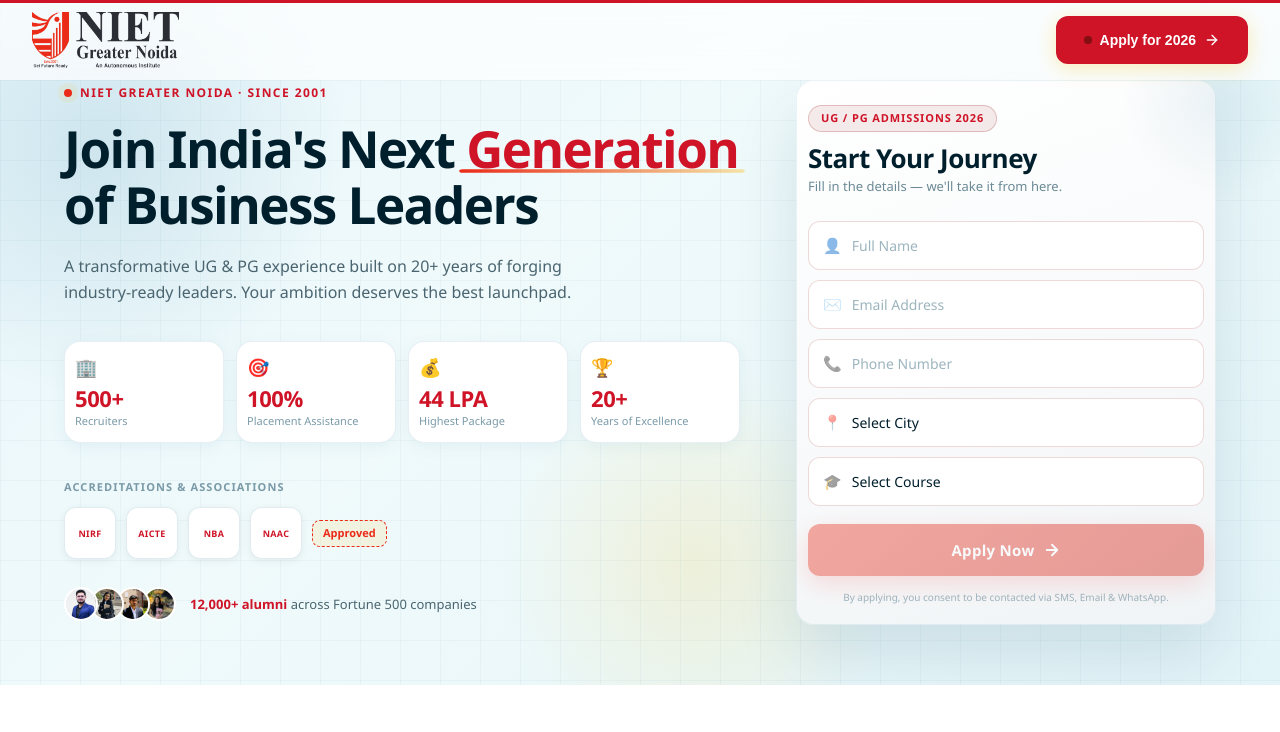
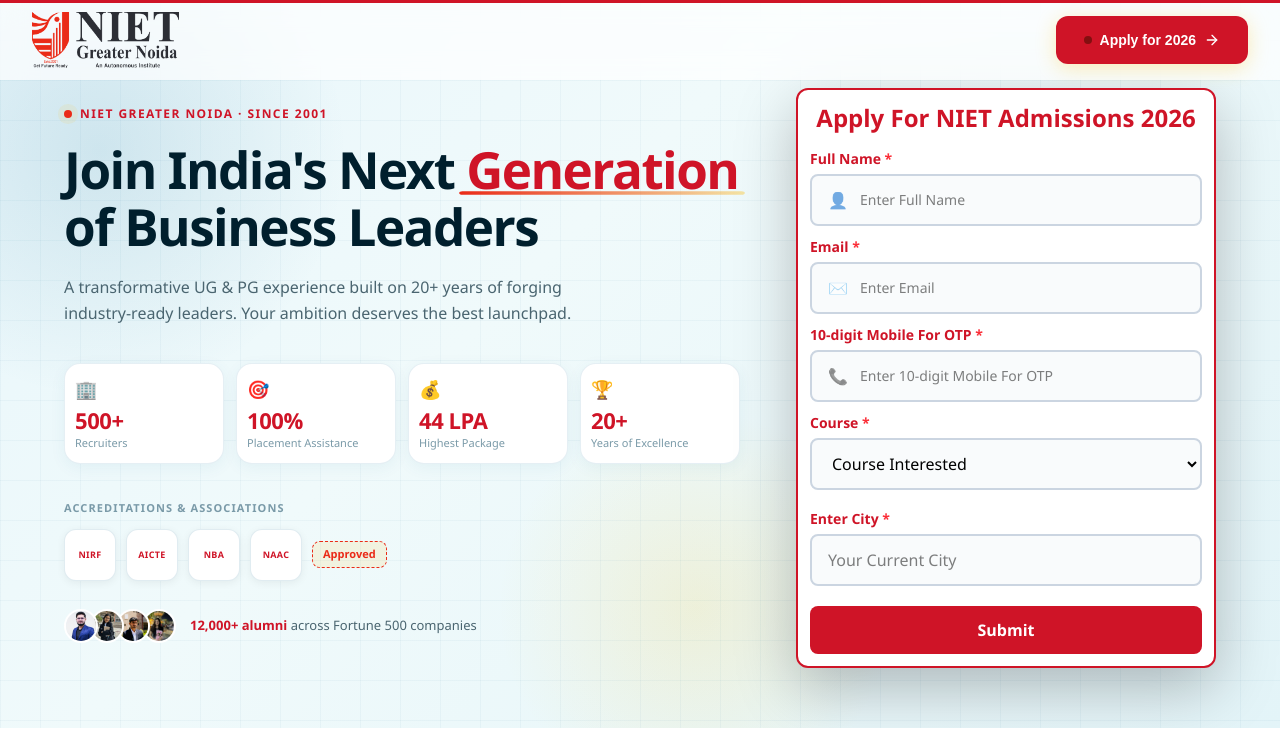
Before and after one commit to aragonani/niet-clg, a Next.js app: page /niet in a window 1280 px wide. Shown: the top 732 px of the page. Built offline with nearby package versions, Linux system fonts and the light colour scheme.

Commit message:
niet register form modify

```diff
--- a/components/colleges-components/niet.tsx
+++ b/components/colleges-components/niet.tsx
@@ -68,7 +68,7 @@
 
 
        <Modal isOpen={isModalOpen} onClose={() => handleCloseForm()}>
-        <RegisterForm formHeading={modalHeading}/>
+        <RegisterForm/>
        </Modal>
     </div>
   )
--- a/components/register-form.tsx
+++ b/components/register-form.tsx
@@ -1,7 +1,279 @@
+// "use client";
+
+// import { useState } from "react";
+// import "../app/hero.css";
+
+// const courses = [
+//   "PGDM Global",
+//   "PGDM Standard",
+//   "MBA",
+//   "MCA",
+//   "B.Tech (ME)",
+//   "(BBA + MBA)",
+//   "BBA",
+//   "BCA"
+// ];
+
+// const cities = [
+//   "Delhi NCR",
+//   "Mumbai",
+//   "Bengaluru",
+//   "Faridabad",
+//   "Ghaziabad",
+//   "Meerut",
+//   "Aligarh",
+//   "Agra",
+//   "Hyderabad",
+//   "Chennai",
+//   "Pune",
+//   "Kolkata",
+//   "Ahmedabad",
+//   "Jaipur",
+//   "Lucknow",
+//   "Gurugram",
+//   "Noida",
+//   "Chandigarh",
+//   "Bhopal",
+//   "Indore",
+// ];
+
+// interface Props {
+//   formHeading?: string;
+// }
+// export default function RegisterForm({formHeading}: Props) {
+//   const [form, setForm] = useState({
+//     name: "",
+//     email: "",
+//     phone: "",
+//     city: "",
+//     course: "",
+//   });
+//   const [submitted, setSubmitted] = useState(false);
+//   const [focused, setFocused] = useState<string | null>(null);
+//   const [loading, setLoading] = useState(false);
+//   const [error, setError] = useState(false);
+
+//   const handleChange = (
+//     e: React.ChangeEvent<HTMLInputElement | HTMLSelectElement>,
+//   ) => setForm({ ...form, [e.target.name]: e.target.value });
+
+//   const handleSubmit = async (e: React.MouseEvent<HTMLButtonElement>) => {
+//     e.preventDefault();
+//     setLoading(true);
+//     setError(false);
+//     try {
+//       const res = await fetch("/api/send-lead", {
+//         method: "POST",
+//         headers: { "Content-Type": "application/json" },
+//         body: JSON.stringify(form),
+//       });
+//       if (!res.ok) throw new Error();
+//       setSubmitted(true);
+//     } catch {
+//       setError(true);
+//     } finally {
+//       setLoading(false);
+//     }
+//   };
+
+//   if (submitted) {
+//     return (
+//       <div className="register-form-card flex flex-col items-center justify-center min-h-120 text-center px-6">
+//         <div className="success-icon mb-6">
+//           <svg width="64" height="64" viewBox="0 0 64 64" fill="none">
+//             <circle cx="32" cy="32" r="32" fill="#fcc423" fillOpacity="0.15" />
+//             <circle cx="32" cy="32" r="24" fill="#fcc423" fillOpacity="0.25" />
+//             <path
+//               d="M20 33l9 9 15-18"
+//               stroke="#fcc423"
+//               strokeWidth="3"
+//               strokeLinecap="round"
+//               strokeLinejoin="round"
+//             />
+//           </svg>
+//         </div>
+//         <h3 className="text-2xl font-bold text-white mb-2">You're In!</h3>
+//         <p className="text-white/70 text-sm leading-relaxed">
+//           Our admissions team will reach out to you within 24 hours.
+//         </p>
+//         <button
+//           onClick={() => {
+//             setSubmitted(false);
+//             setForm({ name: "", email: "", phone: "", city: "", course: "" });
+//           }}
+//           className="mt-8 text-xs text-[#fcc423] underline underline-offset-4 opacity-70 hover:opacity-100 transition-opacity"
+//         >
+//           Submit another enquiry
+//         </button>
+
+//         <style jsx>{`
+//           @keyframes pop-in {
+//             0% {
+//               transform: scale(0.5);
+//               opacity: 0;
+//             }
+//             70% {
+//               transform: scale(1.1);
+//             }
+//             100% {
+//               transform: scale(1);
+//               opacity: 1;
+//             }
+//           }
+//           .success-icon {
+//             animation: pop-in 0.5s ease forwards;
+//           }
+//         `}</style>
+//       </div>
+//     );
+//   }
+
+//   const fields = [
+//     { name: "name", placeholder: "Full Name", type: "text", icon: "👤" },
+//     { name: "email", placeholder: "Email Address", type: "email", icon: "✉️" },
+//     { name: "phone", placeholder: "Phone Number", type: "tel", icon: "📞" },
+//   ];
+
+//   return (
+//     <div className="register-form-card">
+//       {/* Header */}
+//       <div className="form-header">
+//         <div className="badge">{formHeading ? `${formHeading} Admissions 2026` : "UG / PG Admissions 2026"}</div>
+//         <h2 className="form-title">Start Your Journey</h2>
+//         <p className="form-subtitle">
+//           Fill in the details — we'll take it from here.
+//         </p>
+//       </div>
+
+//       {/* Fields */}
+//       <div className="fields-stack">
+//         {fields.map((f) => (
+//           <div
+//             key={f.name}
+//             className={`field-wrap ${focused === f.name ? "field-focused" : ""}`}
+//           >
+//             <span className="field-icon">{f.icon}</span>
+//             <input
+//               name={f.name}
+//               type={f.type}
+//               placeholder={f.placeholder}
+//               value={(form as Record<string, string>)[f.name]}
+//               onChange={(e) => {
+//                 if (f.name === "phone") {
+//                   // Allow only digits & max 10 length
+//                   const value = e.target.value.replace(/\D/g, "").slice(0, 12);
+//                   setForm({ ...form, phone: value });
+//                 } else {
+//                   handleChange(e);
+//                 }
+//               }}
+//               onFocus={() => setFocused(f.name)}
+//               onBlur={() => setFocused(null)}
+//               autoComplete="off"
+//             />
+
+//           </div>
+
+//         ))}
+
+//         {/* City */}
+//         <div
+//           className={`field-wrap ${focused === "city" ? "field-focused" : ""}`}
+//         >
+//           <span className="field-icon">📍</span>
+//           <select
+//             name="city"
+//             value={form.city}
+//             onChange={handleChange}
+//             onFocus={() => setFocused("city")}
+//             onBlur={() => setFocused(null)}
+//           >
+//             <option value="" disabled>
+//               Select City
+//             </option>
+//             {cities.map((c) => (
+//               <option key={c}>{c}</option>
+//             ))}
+//           </select>
+//         </div>
+
+//         {/* Course */}
+//         <div
+//           className={`field-wrap ${focused === "course" ? "field-focused" : ""}`}
+//         >
+//           <span className="field-icon">🎓</span>
+//           <select
+//             name="course"
+//             value={form.course}
+//             onChange={handleChange}
+//             onFocus={() => setFocused("course")}
+//             onBlur={() => setFocused(null)}
+//           >
+//             <option value="" disabled>
+//               Select Course
+//             </option>
+//             {courses.map((c) => (
+//               <option key={c}>{c}</option>
+//             ))}
+//           </select>
+//         </div>
+//       </div>
+
+//       {/* CTA */}
+//       <button
+//         onClick={handleSubmit}
+//         disabled={
+//           !form.name ||
+//           !form.email ||
+//           form.phone.length !== 10 ||
+//           !form.city ||
+//           !form.course
+//         }
+//         className="submit-btn"
+//       >
+//         <span>{loading ? "Sending..." : "Apply Now"}</span>
+//         {!loading && (
+//           <svg
+//             width="18"
+//             height="18"
+//             viewBox="0 0 24 24"
+//             fill="none"
+//             stroke="currentColor"
+//             strokeWidth="2.5"
+//             strokeLinecap="round"
+//             strokeLinejoin="round"
+//           >
+//             <path d="M5 12h14M12 5l7 7-7 7" />
+//           </svg>
+//         )}
+//       </button>
+
+//       <p className="consent-text">
+//         By applying, you consent to be contacted via SMS, Email & WhatsApp.
+//         {/* This overrides DNC/NDNC registration. */}
+//       </p>
+
+//       {error && (
+//         <p
+//           style={{
+//             color: "#f87171",
+//             fontSize: 12,
+//             textAlign: "center",
+//             marginTop: 8,
+//           }}
+//         >
+//           Something went wrong. Please try again.
+//         </p>
+//       )}
+//     </div>
+//   );
+// }
+
+
 "use client";
 
 import { useState } from "react";
-import "../app/hero.css";
+import { motion } from "framer-motion";
 
 const courses = [
   "PGDM Global",
@@ -14,33 +286,7 @@
   "BCA"
 ];
 
-const cities = [
-  "Delhi NCR",
-  "Mumbai",
-  "Bengaluru",
-  "Faridabad",
-  "Ghaziabad",
-  "Meerut",
-  "Aligarh",
-  "Agra",
-  "Hyderabad",
-  "Chennai",
-  "Pune",
-  "Kolkata",
-  "Ahmedabad",
-  "Jaipur",
-  "Lucknow",
-  "Gurugram",
-  "Noida",
-  "Chandigarh",
-  "Bhopal",
-  "Indore",
-];
-
-interface Props {
-  formHeading?: string;
-}
-export default function RegisterForm({formHeading}: Props) {
+export default function RegisterForm() {
   const [form, setForm] = useState({
     name: "",
     email: "",
@@ -48,29 +294,64 @@
     city: "",
     course: "",
   });
-  const [submitted, setSubmitted] = useState(false);
+
+  const [errors, setErrors] = useState<any>({});
   const [focused, setFocused] = useState<string | null>(null);
   const [loading, setLoading] = useState(false);
-  const [error, setError] = useState(false);
+  const [submitted, setSubmitted] = useState(false);
+
+  // 🔹 Validation function
+  const validate = () => {
+    const newErrors: any = {};
+
+    if (!form.name.trim()) newErrors.name = "Name is required";
+
+    if (!form.email.trim()) {
+      newErrors.email = "Email is required";
+    } else if (!/^\S+@\S+\.\S+$/.test(form.email)) {
+      newErrors.email = "Invalid email format";
+    }
+
+    if (!form.phone.trim()) {
+      newErrors.phone = "Phone is required";
+    } else if (form.phone.length !== 10) {
+      newErrors.phone = "Phone must be 10 digits";
+    }
+
+    if (!form.course) newErrors.course = "Select a course";
+    if (!form.city.trim()) newErrors.city = "City is required";
+
+    setErrors(newErrors);
+    return Object.keys(newErrors).length === 0;
+  };
 
   const handleChange = (
-    e: React.ChangeEvent<HTMLInputElement | HTMLSelectElement>,
-  ) => setForm({ ...form, [e.target.name]: e.target.value });
+    e: React.ChangeEvent<HTMLInputElement | HTMLSelectElement>
+  ) => {
+    setForm({ ...form, [e.target.name]: e.target.value });
+
+    // remove error on typing
+    setErrors({ ...errors, [e.target.name]: "" });
+  };
 
   const handleSubmit = async (e: React.MouseEvent<HTMLButtonElement>) => {
     e.preventDefault();
+
+    if (!validate()) return;
+
     setLoading(true);
-    setError(false);
+
     try {
       const res = await fetch("/api/send-lead", {
         method: "POST",
         headers: { "Content-Type": "application/json" },
         body: JSON.stringify(form),
       });
-      if (!res.ok) throw new Error();
+
+      if (!res.ok) throw new Error("Failed");
       setSubmitted(true);
     } catch {
-      setError(true);
+      setErrors({ submit: "Something went wrong. Try again." });
     } finally {
       setLoading(false);
     }
@@ -78,191 +359,135 @@
 
   if (submitted) {
     return (
-      <div className="register-form-card flex flex-col items-center justify-center min-h-120 text-center px-6">
-        <div className="success-icon mb-6">
-          <svg width="64" height="64" viewBox="0 0 64 64" fill="none">
-            <circle cx="32" cy="32" r="32" fill="#fcc423" fillOpacity="0.15" />
-            <circle cx="32" cy="32" r="24" fill="#fcc423" fillOpacity="0.25" />
-            <path
-              d="M20 33l9 9 15-18"
-              stroke="#fcc423"
-              strokeWidth="3"
-              strokeLinecap="round"
-              strokeLinejoin="round"
-            />
-          </svg>
-        </div>
-        <h3 className="text-2xl font-bold text-white mb-2">You're In!</h3>
-        <p className="text-white/70 text-sm leading-relaxed">
-          Our admissions team will reach out to you within 24 hours.
+      <div className="w-full max-w-md mx-auto bg-white rounded-xl p-6 border-2 border-[#cf1427] text-center">
+        <h3 className="text-xl font-bold text-[#cf1427] mb-2">You're In 🎉</h3>
+        <p className="text-sm text-gray-600">
+          Our team will contact you within 24 hours.
         </p>
-        <button
-          onClick={() => {
-            setSubmitted(false);
-            setForm({ name: "", email: "", phone: "", city: "", course: "" });
-          }}
-          className="mt-8 text-xs text-[#fcc423] underline underline-offset-4 opacity-70 hover:opacity-100 transition-opacity"
-        >
-          Submit another enquiry
-        </button>
-
-        <style jsx>{`
-          @keyframes pop-in {
-            0% {
-              transform: scale(0.5);
-              opacity: 0;
-            }
-            70% {
-              transform: scale(1.1);
-            }
-            100% {
-              transform: scale(1);
-              opacity: 1;
-            }
-          }
-          .success-icon {
-            animation: pop-in 0.5s ease forwards;
-          }
-        `}</style>
       </div>
     );
   }
 
-  const fields = [
-    { name: "name", placeholder: "Full Name", type: "text", icon: "👤" },
-    { name: "email", placeholder: "Email Address", type: "email", icon: "✉️" },
-    { name: "phone", placeholder: "Phone Number", type: "tel", icon: "📞" },
-  ];
+  const isFormValid =
+    form.name &&
+    form.email &&
+    form.phone.length === 10 &&
+    form.city &&
+    form.course;
 
   return (
-    <div className="register-form-card">
-      {/* Header */}
-      <div className="form-header">
-        <div className="badge">{formHeading ? `${formHeading} Admissions 2026` : "UG / PG Admissions 2026"}</div>
-        <h2 className="form-title">Start Your Journey</h2>
-        <p className="form-subtitle">
-          Fill in the details — we'll take it from here.
-        </p>
-      </div>
+    <div className="w-full mx-auto bg-white rounded-xl p-3 mt-2
+    border-2 border-[#cf1427]
+    shadow-[0_20px_60px_rgba(0,0,0,0.25)]">
 
-      {/* Fields */}
-      <div className="fields-stack">
-        {fields.map((f) => (
-          <div
-            key={f.name}
-            className={`field-wrap ${focused === f.name ? "field-focused" : ""}`}
-          >
-            <span className="field-icon">{f.icon}</span>
+      <h2 className="text-2xl font-bold text-[#cf1427] text-center mb-3">
+        Apply For NIET Admissions 2026
+      </h2>
+
+      {/* Inputs */}
+      {[
+        { name: "name", label: "Full Name", icon: "👤" },
+        { name: "email", label: "Email", icon: "✉️" },
+        { name: "phone", label: "10-digit Mobile For OTP", icon: "📞" },
+      ].map((f) => (
+        <div key={f.name} className="mb-2">
+          <label className="text-sm font-semibold text-[#cf1427]">
+            {f.label} <span className="text-red-500">*</span>
+          </label>
+
+          <div className={`flex items-center gap-3 mt-1 px-4 py-3 rounded-lg bg-[#f9fbfc] border-2
+            ${focused === f.name ? "border-[#cf1427]" : "border-[#cbd5e1]"}`}>
+
+            <span className="opacity-60">{f.icon}</span>
+
             <input
               name={f.name}
-              type={f.type}
-              placeholder={f.placeholder}
-              value={(form as Record<string, string>)[f.name]}
+              value={(form as any)[f.name]}
               onChange={(e) => {
                 if (f.name === "phone") {
-                  // Allow only digits & max 10 length
                   const value = e.target.value.replace(/\D/g, "").slice(0, 12);
                   setForm({ ...form, phone: value });
-                } else {
-                  handleChange(e);
-                }
+                } else handleChange(e);
               }}
               onFocus={() => setFocused(f.name)}
               onBlur={() => setFocused(null)}
-              autoComplete="off"
+              placeholder={`Enter ${f.label}`}
+              className="w-full bg-transparent outline-none text-sm  text-black"
             />
-
           </div>
 
+          {errors[f.name] && (
+            <p className="text-red-500 text-xs mt-1">{errors[f.name]}</p>
+          )}
+        </div>
       ))}
 
-        {/* City */}
-        <div
-          className={`field-wrap ${focused === "city" ? "field-focused" : ""}`}
-        >
-          <span className="field-icon">📍</span>
-          <select
-            name="city"
-            value={form.city}
-            onChange={handleChange}
-            onFocus={() => setFocused("city")}
-            onBlur={() => setFocused(null)}
-          >
-            <option value="" disabled>
-              Select City
-            </option>
-            {cities.map((c) => (
-              <option key={c}>{c}</option>
-            ))}
-          </select>
-        </div>
+      {/* Course */}
+      <div className="mb-4">
+        <label className="text-sm font-semibold text-[#cf1427]">
+          Course <span className="text-red-500">*</span>
+        </label>
 
-        {/* Course */}
-        <div
-          className={`field-wrap ${focused === "course" ? "field-focused" : ""}`}
-        >
-          <span className="field-icon">🎓</span>
         <select
           name="course"
           value={form.course}
           onChange={handleChange}
-            onFocus={() => setFocused("course")}
-            onBlur={() => setFocused(null)}
+          className="w-full mt-1 px-4 py-3 rounded-lg bg-[#f9fbfc] border-2 border-[#cbd5e1] text-black"
         >
-            <option value="" disabled>
-              Select Course
-            </option>
+          <option value="">Course Interested</option>
           {courses.map((c) => (
             <option key={c}>{c}</option>
           ))}
         </select>
-        </div>
+
+        {errors.course && (
+          <p className="text-red-500 text-xs mt-1">{errors.course}</p>
+        )}
       </div>
 
-      {/* CTA */}
+      {/* City */}
+      <div className="mb-5">
+        <label className="text-sm font-semibold text-[#cf1427]">
+          Enter City <span className="text-red-500">*</span>
+        </label>
+
+        <input
+          name="city"
+          value={form.city}
+          onChange={handleChange}
+          placeholder="Your Current City"
+          className="w-full mt-1 px-4 py-3 rounded-lg bg-[#f9fbfc] border-2 border-[#cbd5e1] text-black"
+        />
+
+        {errors.city && (
+          <p className="text-red-500 text-xs mt-1">{errors.city}</p>
+        )}
+      </div>
+
+      {/* Submit */}
       <button
         onClick={handleSubmit}
-        disabled={
-          !form.name ||
-          !form.email ||
-          form.phone.length !== 10 ||
-          !form.city ||
-          !form.course
-        }
-        className="submit-btn"
+
+        className="w-full py-3 rounded-lg bg-[#cf1427] text-white font-semibold relative overflow-hidden
+        disabled:opacity-40"
       >
-        <span>{loading ? "Sending..." : "Apply Now"}</span>
-        {!loading && (
-          <svg
-            width="18"
-            height="18"
-            viewBox="0 0 24 24"
-            fill="none"
-            stroke="currentColor"
-            strokeWidth="2.5"
-            strokeLinecap="round"
-            strokeLinejoin="round"
-          >
-            <path d="M5 12h14M12 5l7 7-7 7" />
-          </svg>
-        )}
+        {loading ? "Submitting..." : "Submit"}
+
+        <motion.div
+          className="absolute inset-0 w-1/4 bg-linear-to-r from-transparent via-white to-transparent opacity-60"
+          animate={{ x: ["-100%", "400%"] }}
+          transition={{
+            repeat: Infinity,
+            duration: 1,
+            ease: "linear",
+            repeatDelay: 3,
+          }}
+        />
       </button>
 
-      <p className="consent-text">
-        By applying, you consent to be contacted via SMS, Email & WhatsApp.
-        {/* This overrides DNC/NDNC registration. */}
-      </p>
-
-      {error && (
-        <p
-          style={{
-            color: "#f87171",
-            fontSize: 12,
-            textAlign: "center",
-            marginTop: 8,
-          }}
-        >
-          Something went wrong. Please try again.
+      {errors.submit && (
+        <p className="text-red-500 text-xs text-center mt-2">
+          {errors.submit}
         </p>
       )}
     </div>
```
Also changed, not shown: components/courses-table.tsx (+7 -7 lines). Lines whose indentation alone changed are shown as unchanged.
